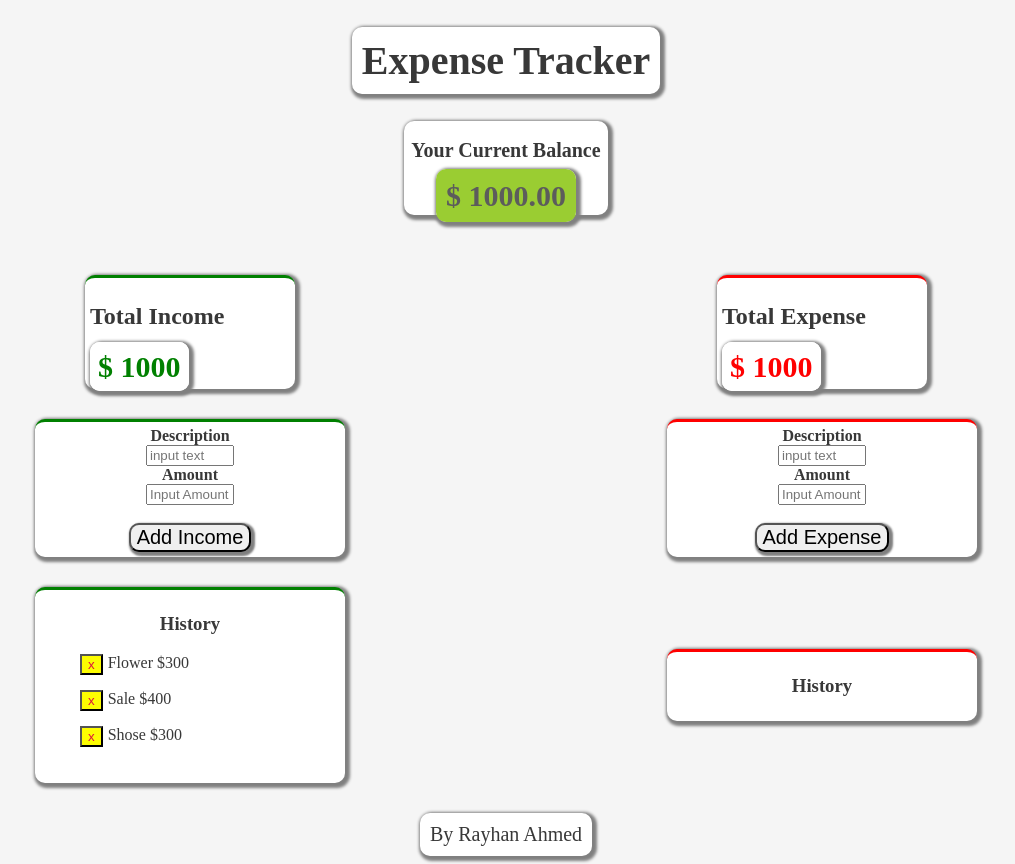
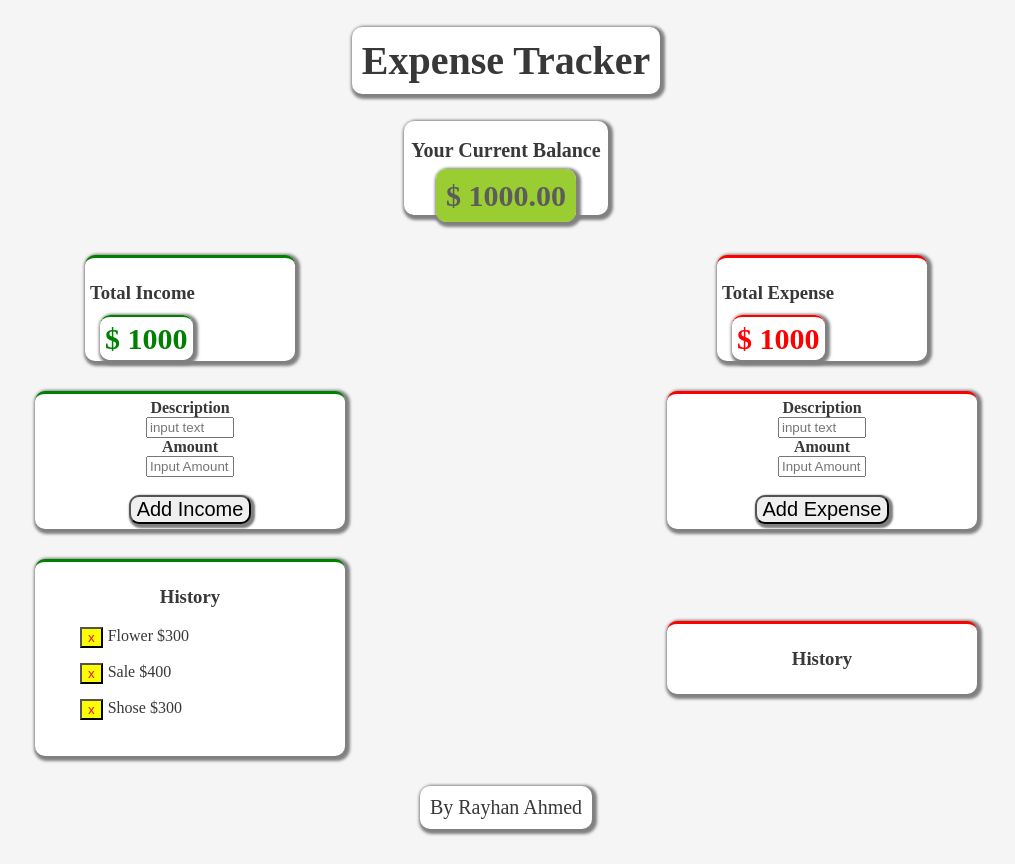
Before and after one commit to srehanpk/expense-tracker, a React (Create React App) app: page / in a window 1280 px wide. Shown: the whole page, without its empty margins (134-1149 px from the left). After the commit the page ends 837 px from the top, so only its background shows below. Built offline with nearby package versions, Linux system fonts and the light colour scheme.

Commit message:
Update CSS

```diff
--- a/src/App.css
+++ b/src/App.css
@@ -58,12 +58,11 @@ margin-right: auto;
 
 }
 
-.add {
+.inc-exp {
 
   color: rgb(56, 56, 56);
   display: flex;
-  margin-top: 60px;
-
+  margin-top: 40px;
 
 }
 
@@ -100,12 +99,13 @@ width: 200px;
   font-size: 30px;
   color: green;
   font-weight: bolder;
-  border: solid;
+  border-top: solid 2px green;
   background-color: white;
-  border-color: white;
   border-radius: 10px;
   padding: 5px;
   box-shadow: gray 2px 2px 3px 3px;
+  margin-left: 10px;
+
 }
 
 .expense span {
@@ -113,12 +113,12 @@ width: 200px;
   font-size: 30px;
   color: red;
   font-weight: bolder;
-  border: solid;
+  border-top: solid 2px red;
   background-color: white;
-  border-color: white;
   border-radius: 10px;
   padding: 5px;
   box-shadow: gray 2px 2px 3px 3px;
+  margin-left: 10px;
 }
 
 .form {
--- a/src/Income.js
+++ b/src/Income.js
@@ -24,11 +24,11 @@ function Income  () {
 
     return (
 
-            <div className="add">
+            <div className="inc-exp">
                 <div className="income">
 
 
-                    <h2>Total Income  </h2>
+                    <h3>Total Income  </h3>
 
                     <span>$ {inc}</span>
 
@@ -40,7 +40,7 @@ function Income  () {
                 <div className="expense">
 
 
-                    <h2>Total Expense</h2>
+                    <h3>Total Expense</h3>
 
                     <span>$ 1000</span>
 
```
